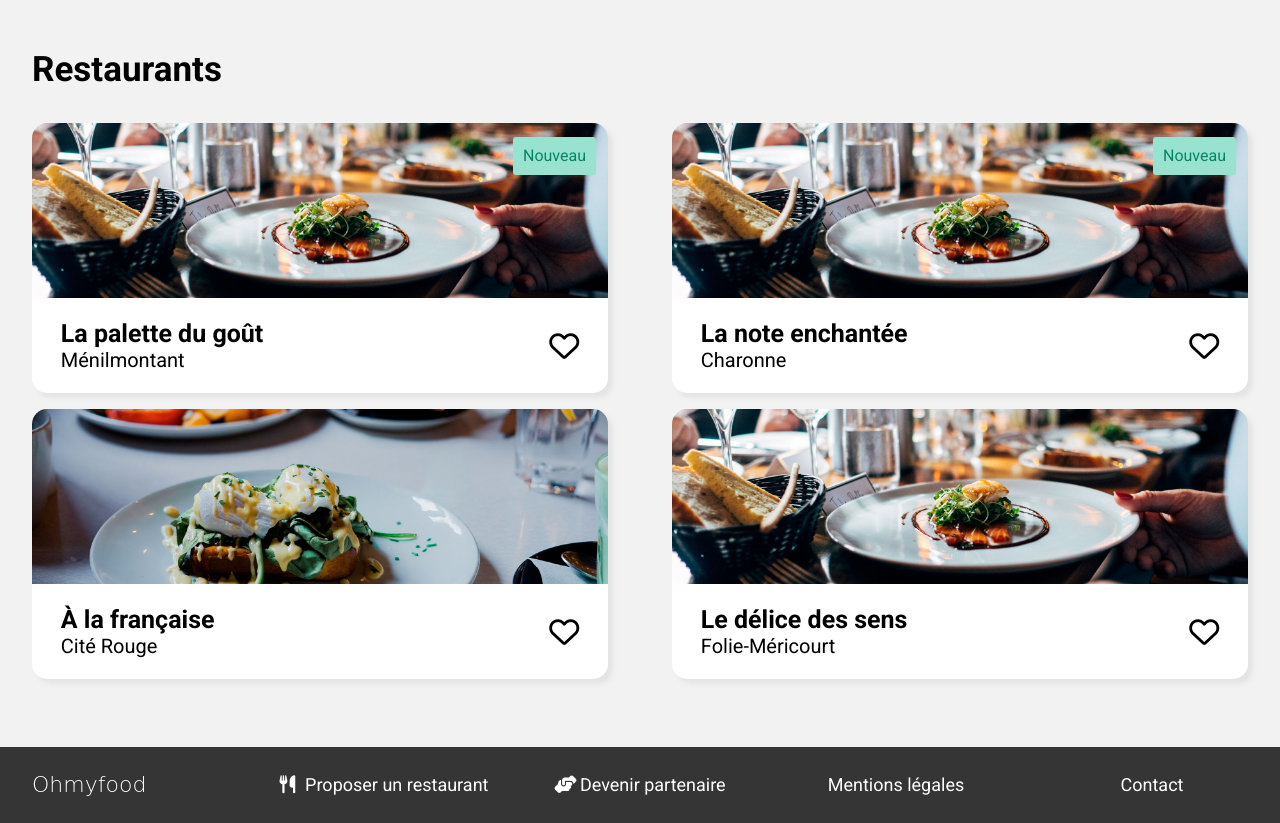
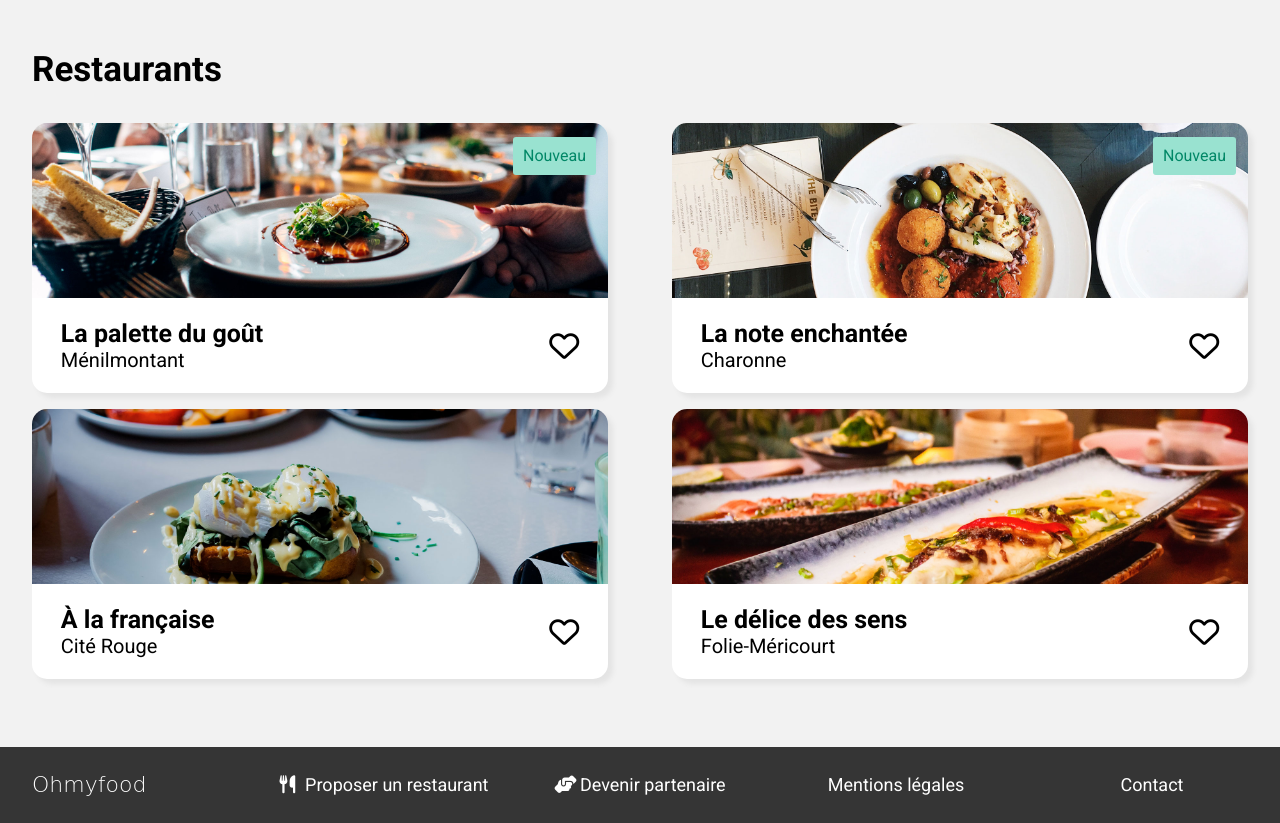
Before and after one commit to Meliana322/VirginieMauger_3_04112021, a website: page index.html in a window 1280 px wide. Shown: the part 780-1603 px from the top of the page. Drawn offline with Linux system fonts and the light colour scheme; a web font is replaced by a local one.

Commit message:
changements noms images

```diff
--- a/index.html
+++ b/index.html
@@ -73,7 +73,7 @@
         <section class="restaurants">
             <h2>Restaurants</h2>
             <div class="card card--form"><a href="./la-palette-du-gout.html">
-                    <div class="card__tag">Nouveau</div><img src="./images/restaurants/La-palette-du-gout.jpg"
+                    <div class="card__tag">Nouveau</div><img src="./images/restaurants/la-palette-du-gout.jpg"
                         alt="Restaurant La palette du goût">
                     <div class="restaurant__description">
                         <div class="restaurant__description__textes">
@@ -85,7 +85,7 @@
                     </div>
                 </a></div>
             <div class="card card--form"><a href="./la-note-enchantee.html">
-                    <div class="card__tag">Nouveau</div><img src="./images/restaurants/La-palette-du-gout.jpg"
+                    <div class="card__tag">Nouveau</div><img src="./images/restaurants/la-note-enchantee.jpg"
                         alt="Restaurant La note enchantée">
                     <div class="restaurant__description">
                         <div class="restaurant__description__textes">
@@ -108,7 +108,7 @@
                     </div>
                 </a></div>
             <div class="card card--form"><a href="./le-delice-des-sens.html"><img
-                        src="./images/restaurants/La-palette-du-gout.jpg" alt="Restaurant Le délice des sens">
+                        src="./images/restaurants/le-delice-des-sens.jpg" alt="Restaurant Le délice des sens">
                     <div class="restaurant__description">
                         <div class="restaurant__description__textes">
                             <h3>Le délice des sens</h3>
```
